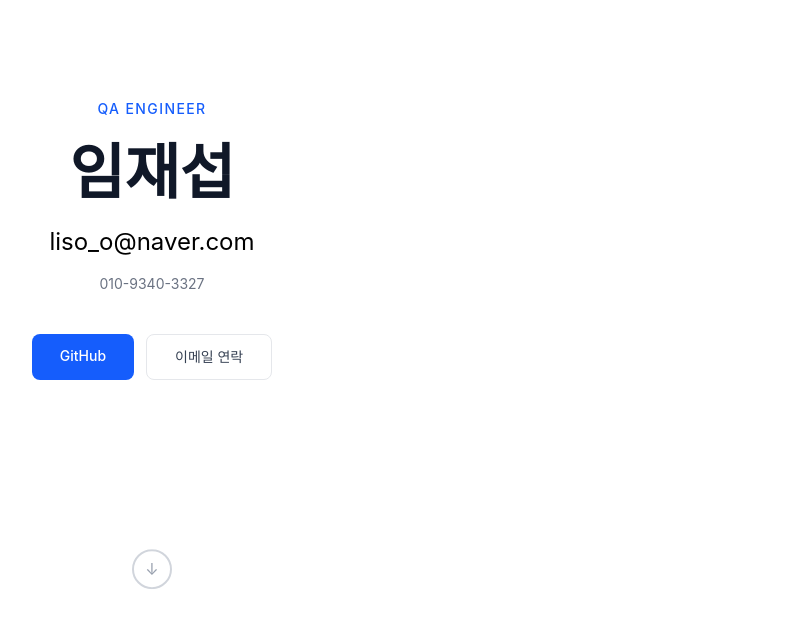
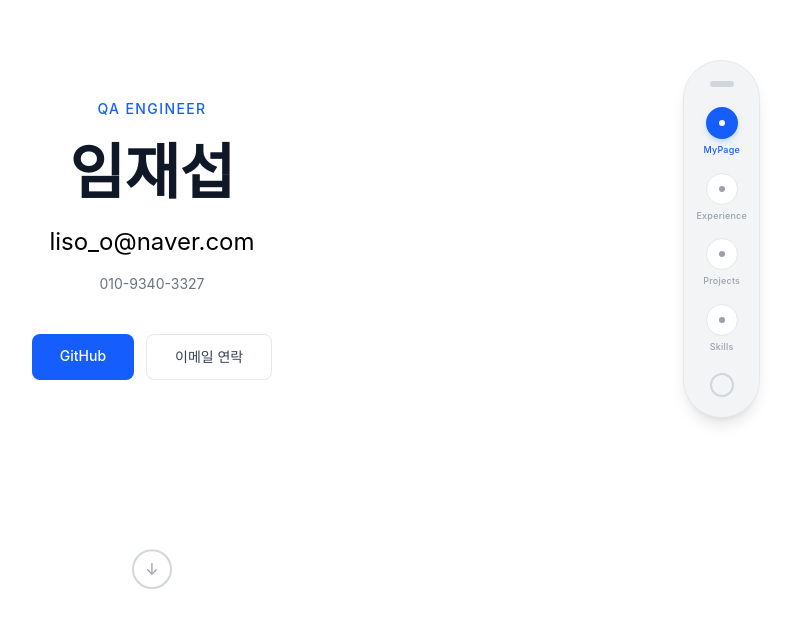
Before and after one commit to LimJaeSub/Portfolio-Website, a React (Vite) app: page / in a window 1280 px wide. Shown: the part 161-800 px from the top of the page, without its empty margins (488-1279 px from the left). Built offline with nearby package versions, Linux system fonts and the light colour scheme.

Commit message:
SideNav 구현 + 페이지 이동 시 애니메이션 추가

```diff
--- a/src/App.jsx
+++ b/src/App.jsx
@@ -5,6 +5,7 @@ import MyPage from './components/MyPage.jsx'
 import Experience from './components/Experience.jsx'
 import Projects from './components/Projects.jsx'
 import Skills from './components/Skills.jsx'
+import SideNav from './components/SideNav.jsx'
 
 function App() {
   return (
@@ -14,6 +15,7 @@ function App() {
         <Experience />
         <Projects />
         <Skills />
+        <SideNav />
       </main>
     </div>
   )
--- a/src/components/ArrowButton.jsx
+++ b/src/components/ArrowButton.jsx
@@ -1,11 +1,16 @@
 function ArrowButton({ href, direction = 'down' }) {
+  function scrollToSection() {
+    const id = href.replace('#', '')
+    const el = document.getElementById(id)
+    if (el) el.scrollIntoView({ behavior: 'smooth' })
+  }
   return (
-    <a
-      href={href}
+    <button
+      onClick={scrollToSection}
       className="w-10 h-10 rounded-full border-2 border-gray-300 dark:border-gray-600 flex items-center justify-center text-gray-400 hover:border-blue-500 hover:text-blue-500 dark:hover:border-blue-400 dark:hover:text-blue-400 transition-all animate-bounce"
     >
       {direction === 'down' ? '↓' : '↑'}
-    </a>
+    </button>
   )
 }
 
--- /dev/null
+++ b/src/components/SideNav.jsx
@@ -0,0 +1,90 @@
+import { useState, useEffect } from 'react'
+
+function scrollToSection(id){
+    const el = document.getElementById(id)
+    if(el){
+        el.scrollIntoView({ behavior: 'smooth' })
+    }
+}
+const sections = [
+  { id: 'mypage', label: 'MyPage' },
+  { id: 'experience', label: 'Experience' },
+  { id: 'projects', label: 'Projects' },
+  { id: 'skills', label: 'Skills' },
+]
+
+function SideNav() {
+  const [active, setActive] = useState('mypage')
+
+  useEffect(() => {
+    const observer = new IntersectionObserver(
+      (entries) => {
+        entries.forEach((entry) => {
+          if (entry.isIntersecting) {
+            setActive(entry.target.id)
+          }
+        })
+      },
+      { threshold: 0.6 }
+    )
+
+    sections.forEach(({ id }) => {
+      const el = document.getElementById(id)
+      if (el) observer.observe(el)
+    })
+
+    return () => observer.disconnect()
+  }, [])
+
+  return (
+    <nav className="fixed right-8 top-1/2 -translate-y-1/2 z-50">
+      {/* 리모콘 컨테이너 */}
+      <div className="bg-gray-100 dark:bg-gray-800 border border-gray-200 dark:border-gray-700 rounded-full px-3 py-5 flex flex-col items-center gap-4 shadow-lg">
+
+        {/* 상단 장식 */}
+        <div className="w-6 h-1.5 rounded-full bg-gray-300 dark:bg-gray-600 mb-1" />
+
+        {sections.map(({ id, label }) => (
+          <button
+            key={id}
+            onClick={() =>scrollToSection(id)}
+            className="group flex flex-col items-center gap-1"
+          >
+            {/* 버튼 */}
+            <div
+              className={`w-8 h-8 rounded-full flex items-center justify-center transition-all duration-300 ${
+                active === id
+                  ? 'bg-blue-600 shadow-md shadow-blue-200 dark:shadow-blue-900'
+                  : 'bg-white dark:bg-gray-700 border border-gray-200 dark:border-gray-600 hover:border-blue-400'
+              }`}
+            >
+              <div
+                className={`w-1.5 h-1.5 rounded-full transition-colors ${
+                  active === id
+                    ? 'bg-white'
+                    : 'bg-gray-400 group-hover:bg-blue-500'
+                }`}
+              />
+            </div>
+
+            {/* 섹션 이름 */}
+            <span
+              className={`text-[9px] font-medium tracking-wide transition-colors ${
+                active === id
+                  ? 'text-blue-600 dark:text-blue-400'
+                  : 'text-gray-400'
+              }`}
+            >
+              {label}
+            </span>
+          </button>
+        ))}
+
+        {/* 하단 장식 */}
+        <div className="w-6 h-6 rounded-full border-2 border-gray-300 dark:border-gray-600 mt-1" />
+      </div>
+    </nav>
+  )
+}
+
+export default SideNav
```
